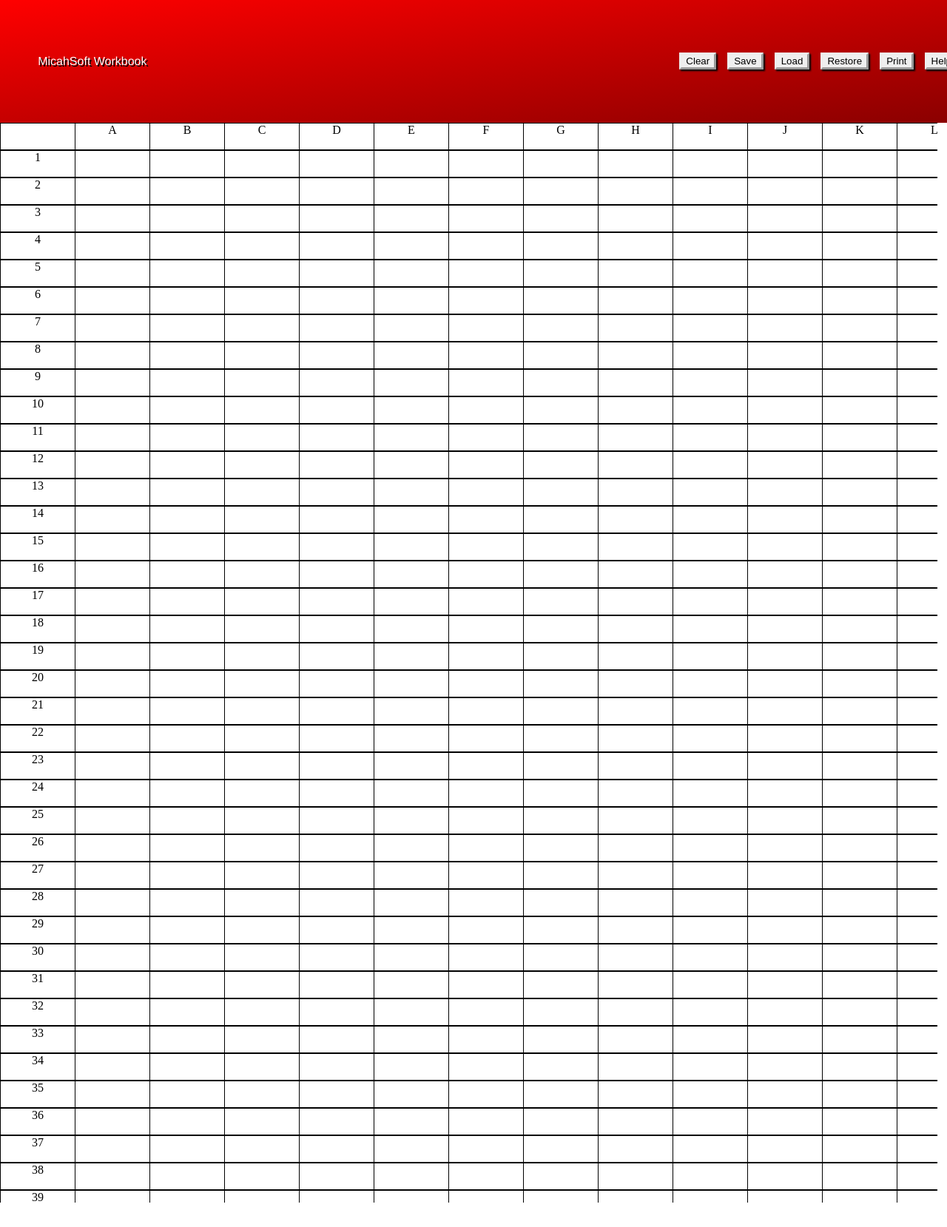
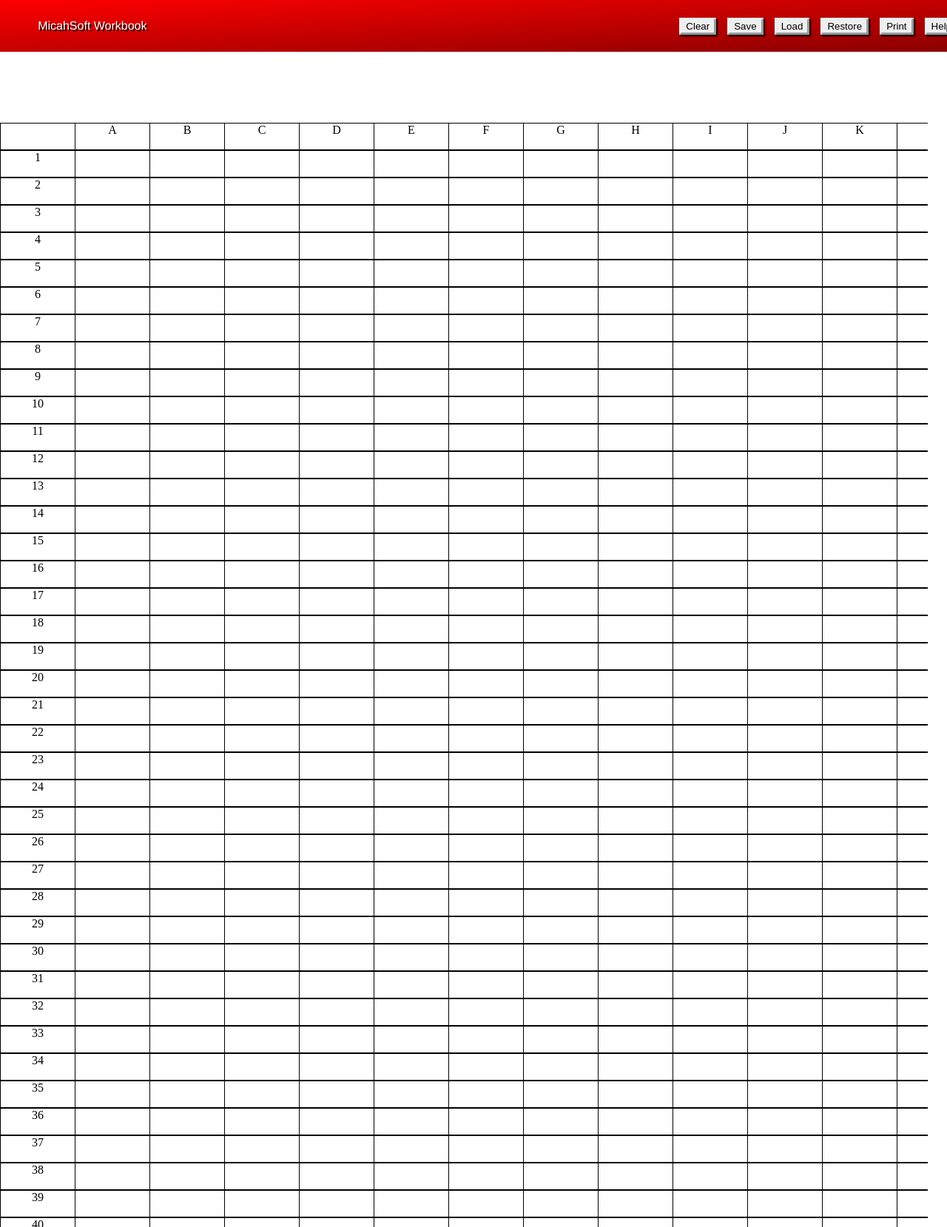
Before and after one commit to MGray2/MS_spreadsheet, a Django app: page /1/1 in a window 1280 px wide. Shown: the whole page at 74% size. Run offline with Django 4.2, Linux system fonts and the light colour scheme; some libraries are stand-ins or nearby versions.

Commit message:
Fixed gridbox problem, added instructions page

```diff
--- a/app/static/main2.js
+++ b/app/static/main2.js
@@ -176,7 +176,7 @@ function isMobileDevice() {
 function buttonCycle() {
   for (let i = 0; i < 26; i++) {
     funcButton[i].addEventListener("keydown", (e) => {
-      if (e.key.toLowerCase() === "f") {
+      if (e.key == "f") {
         switch (funcButton[i].textContent) {
           case " ƒ ":
             funcButton[i].textContent = "Add";
@@ -214,7 +214,7 @@ function buttonCycle() {
             funcButton[i].style.color = "black";
             break;
         }
-      } else if (e.key.toLowerCase() === "r") {
+      } else if (e.key == "r") {
         funcButton[i].textContent = " ƒ ";
         funcButton[i].title = "None Selected";
         funcButton[i].style.color = "black";
@@ -226,7 +226,7 @@ function buttonCycle() {
 function buttonCycle2() {
   for (let i = 0; i < 40; i++) {
     funcButton2[i].addEventListener("keydown", (e) => {
-      if (e.key.toLowerCase() === "f") {
+      if (e.key == "f") {
         switch (funcButton2[i].textContent) {
           case " ƒ ":
             funcButton2[i].textContent = "Add";
@@ -264,7 +264,7 @@ function buttonCycle2() {
             funcButton2[i].style.color = "black";
             break;
         }
-      } else if (e.key.toLowerCase === "r") {
+      } else if (e.key == "r") {
         funcButton2[i].textContent = " ƒ ";
         funcButton2[i].title = "None Selected";
         funcButton2[i].style.color = "black";
@@ -278,7 +278,7 @@ funcButton2[40].title = "None Selected";
 
 function buttonFoF() {
   funcButton2[40].addEventListener("keydown", (e) => {
-    if (e.key.toLowerCase() === "f") {
+    if (e.key == "f") {
       switch (funcButton2[40].textContent) {
         case "ƒoƒ":
           funcButton2[40].textContent = "Add";
@@ -306,7 +306,7 @@ function buttonFoF() {
           funcButton2[40].style.color = "black";
           break;
       }
-    } else if (e.key.toLowerCase() === "r") {
+    } else if (e.key == "r") {
       funcButton2[40].textContent = "ƒoƒ";
       funcButton2[40].title = "None Selected";
       funcButton2[40].style.color = "black";
@@ -674,7 +674,7 @@ restoreButton.addEventListener("dblclick", () => {
         }
       }
     }
-    alert(`Load Successful: File ${num} --> File ${dSquares[0].textContent}`);
+    alert(`Load Successful: File ${num} -> File ${dSquares[0].textContent}`);
   } else if (!savedData) {
     alert("File not found");
   }
--- a/app/static/print.css
+++ b/app/static/print.css
@@ -48,6 +48,7 @@ body {
     align-content: space-evenly;
     width: 100%; /* Use full width for printing */
     position: static; /* Remove absolute positioning for printing */
+    overflow: visible;
   }
 
   .dataSquare,
--- a/app/static/styles.css
+++ b/app/static/styles.css
@@ -105,14 +105,15 @@ html {
 .spreadSheetHolder {
   display: grid;
   grid-template-columns: repeat(28, 101px);
-  align-content: space-evenly;
-  width: 99vw;
-  height: 88vh;
-  overflow: scroll;
+  align-content: start;
   position: absolute;
   left: 0%;
   top: 10%;
-  visibility: visible;
+  width: 98vw;
+  height: 90%;
+  overflow: scroll;
+
+
 }
 
 .dataSquare {
@@ -200,7 +201,9 @@ html {
   align-items: center;
   justify-content: space-between;
   width: 100%;
+  max-width: 100vw;
   height: 10%;
+  max-height: 70px;
   background-image: linear-gradient(to bottom right, red, darkred);
   color: white;
   font-family: "Franklin Gothic Medium";
@@ -235,3 +238,8 @@ html {
   padding-right: 4%;
   text-shadow: 2px 2px black;
 }
+
+#helpButton a {
+  text-decoration: none; /* Remove underline */
+  color: inherit; /* Inherit the color from the parent */
+}
--- a/app/templates/base.html
+++ b/app/templates/base.html
@@ -10,6 +10,7 @@
     />
     <link rel="stylesheet" href= {% static "styles.css" %}>
     <link rel="stylesheet" href= {% static "print.css "%} media="print">
+    <script src="https://rawgit.com/eKoopmans/html2pdf/master/dist/html2pdf.bundle.js"></script>
     <title>{% block title %}Main{% endblock %}</title>
   </head>
   <body>
--- a/app/templates/spreadsheet.html
+++ b/app/templates/spreadsheet.html
@@ -11,7 +11,10 @@
       Restore
     </button>
     <button id="printButton" class="tool" title="Print">Print</button>
-    <button id="helpButton" class="tool" title="View Instructions">Help</button>
+
+    <button id="helpButton" class="tool" title="View Instructions">
+      <a href={% url "help" %}>Help</a>
+    </button>
   </div>
 </div>
 
@@ -46,5 +49,4 @@
   <div class="indexSquare">Function</div>
 </div>
 
-
 {% endblock content %}
--- a/app/views.py
+++ b/app/views.py
@@ -1,4 +1,4 @@
-from django.shortcuts import render
+from django.shortcuts import render, redirect
 from django.http.request import HttpRequest
 from django.http.response import HttpResponse
 from app.forms import New_project_form
@@ -12,3 +12,8 @@ def landing_page(request: HttpRequest) -> HttpResponse:
 
 def spread_sheet(request: HttpRequest, n, name) -> HttpResponse:
     return render(request, "spreadsheet.html", {"number": n, "name": name})
+
+
+def table_of_contents(request):
+    context = {}
+    return render(request, "manual.html", context)
--- a/config/urls.py
+++ b/config/urls.py
@@ -16,10 +16,11 @@ Including another URLconf
 """
 from django.contrib import admin
 from django.urls import path
-from app.views import landing_page, spread_sheet
+from app.views import *
 
 urlpatterns = [
     path("admin/", admin.site.urls),
     path("", landing_page),
     path("<n>/<name>", spread_sheet),
+    path("help", table_of_contents, name="help"),
 ]
```
Also changed, not shown: app/templates/manual.html (added, +11 -0 lines), db.sqlite3.
